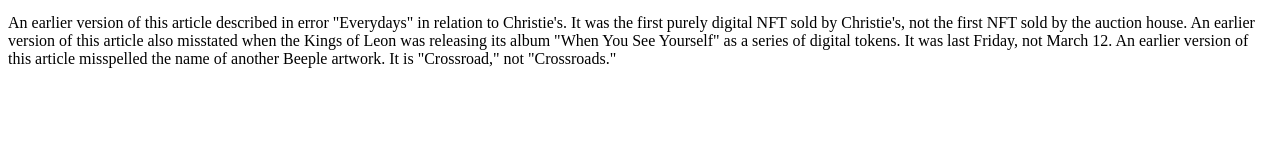
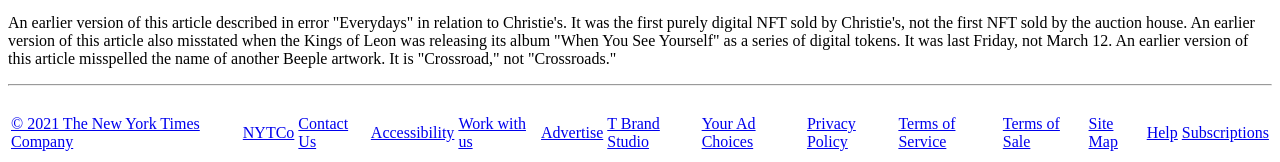
Before and after one commit to alejandogodoy/Week6-HTML, a plain HTML site: page index.html in a window 1280 px wide. Shown: the part 3726-3888 px from the top of the page. Before the commit the page ends 3810 px from the top, so only its background shows below. Drawn offline with Linux system fonts and the light colour scheme.

Commit message:
Add basic footer

```diff
--- a/index.html
+++ b/index.html
@@ -102,5 +102,26 @@
     <strong>Correction: March 11</strong>
 
     <p>An earlier version of this article described in error "Everydays" in relation to Christie's. It was the first purely digital NFT sold by Christie's, not the first NFT sold by the auction house. An earlier version of this article also misstated when the Kings of Leon was releasing its album "When You See Yourself" as a series of digital tokens. It was last Friday, not March 12. An earlier version of this article misspelled the name of another Beeple artwork. It is "Crossroad," not "Crossroads."</p>
+    <hr><br>
+    <footer>
+      <table>
+        <tr>
+          <td><a href="https://help.nytimes.com/hc/en-us/articles/115014792127-Copyright-notice">© 2021 The New York Times Company</a></a></td>
+          <td><a href="https://www.nytco.com/">NYTCo</a></td>
+          <td><a href="https://help.nytimes.com/hc/en-us/articles/115015385887-Contact-Us">Contact Us</a></td>
+          <td><a href="https://help.nytimes.com/hc/en-us/articles/115015727108-Accessibility">Accessibility</a></td>
+          <td><a href="https://www.nytco.com/careers/">Work with us</a></td>
+          <td><a href="https://nytmediakit.com/">Advertise</a></td>
+          <td><a href="http://www.tbrandstudio.com/">T Brand Studio</a></td>
+          <td><a href="https://www.nytimes.com/privacy/cookie-policy#how-do-i-manage-trackers">Your Ad Choices</a></td>
+          <td><a href="https://www.nytimes.com/privacy/privacy-policy">Privacy Policy</a></td>
+          <td><a href="https://help.nytimes.com/hc/en-us/articles/115014893428-Terms-of-service">Terms of Service</a></td>
+          <td><a href="https://help.nytimes.com/hc/en-us/articles/115014893968-Terms-of-sale">Terms of Sale</a></td>
+          <td><a href="https://www.nytimes.com/sitemap/">Site Map</a></td>
+          <td><a href="https://help.nytimes.com/hc/en-us">Help</a></td>
+          <td><a href="https://www.nytimes.com/subscription?campaignId=37WXW">Subscriptions</a></td>
+        </tr>
+      </table>
+    </footer>
   </body>
 </html>
```
